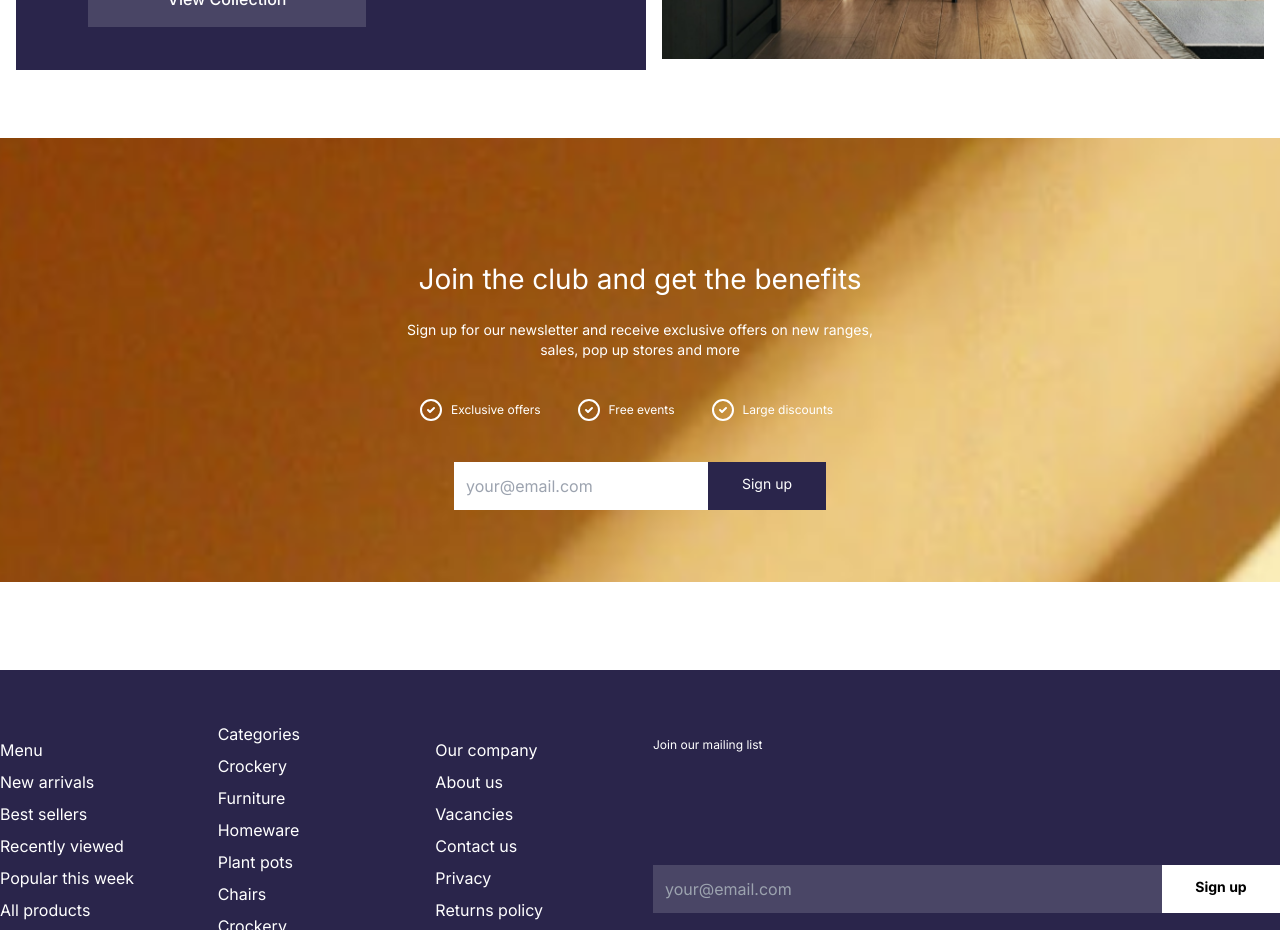
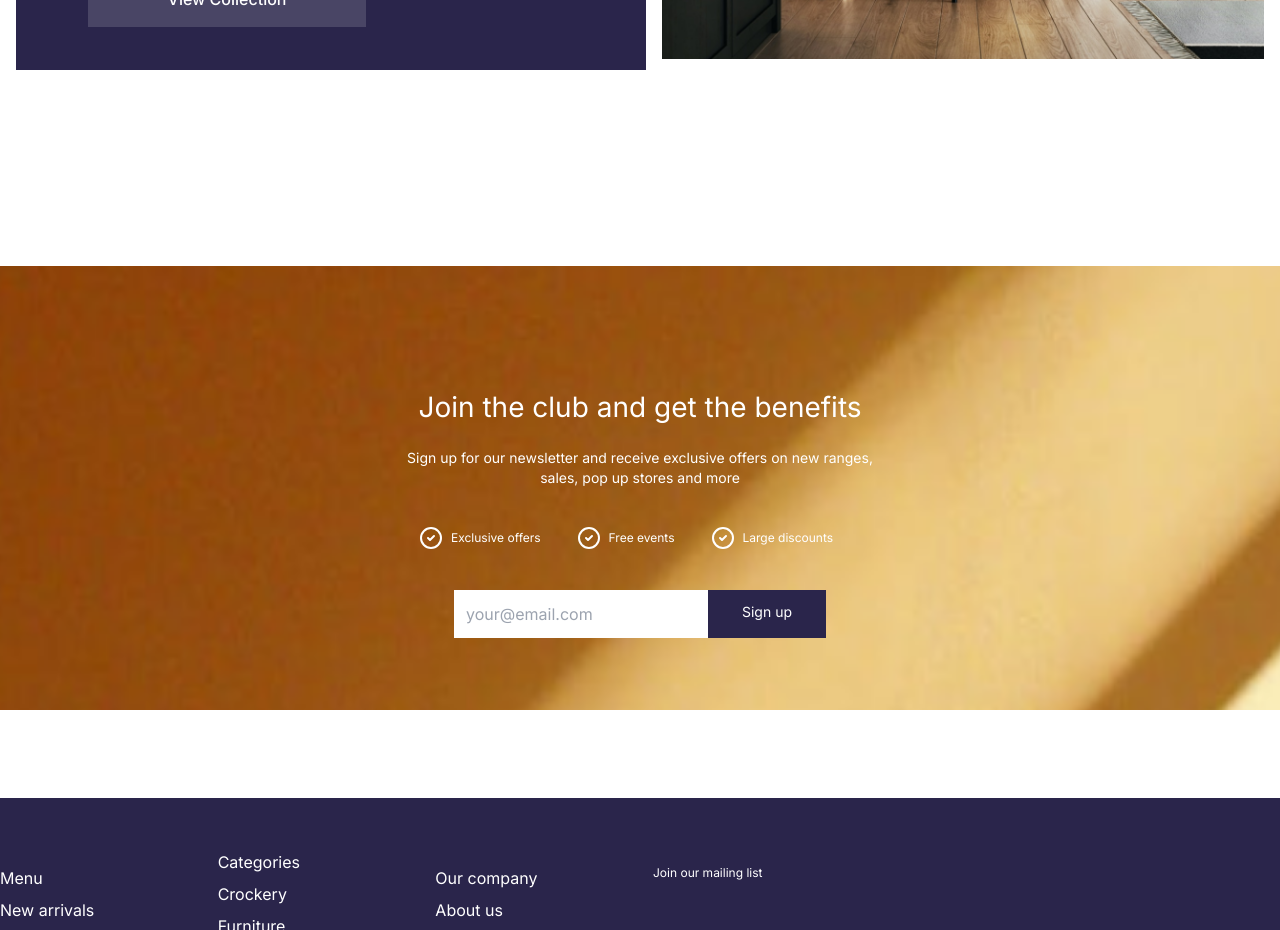
Before and after one commit to MaryamAnsari123/m4m-ecommerce-ui-ux-Hackathon, a Next.js app: page / in a window 1280 px wide. Shown: the part 2560-3490 px from the top of the page. Built offline with nearby package versions, Linux system fonts and the light colour scheme.

Commit message:
Update Join.tsx

```diff
--- a/app/Components/Join.tsx
+++ b/app/Components/Join.tsx
@@ -3,7 +3,7 @@ import React from 'react'
 
 const Join = () => {
   return (
-    <div className='justify-items-center mb-20 p-2'>
+    <div className='justify-items-center mb-20 md:mt-32 p-2'>
       <div className="relative lg:w-[1440px] w-[340px] lg:h-[444px] h-[370px] bg-cover
       bg-center bg-[url('/image/join.png')]">
 
```
